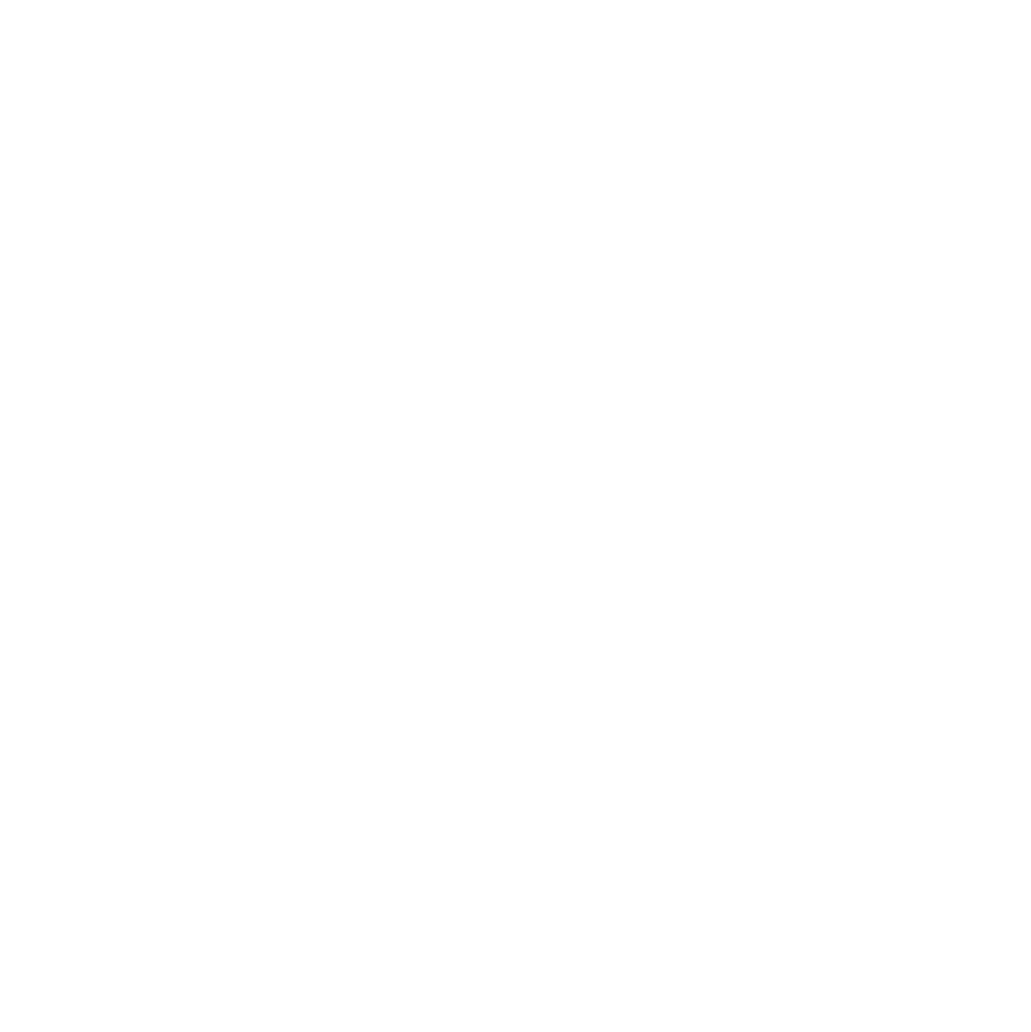
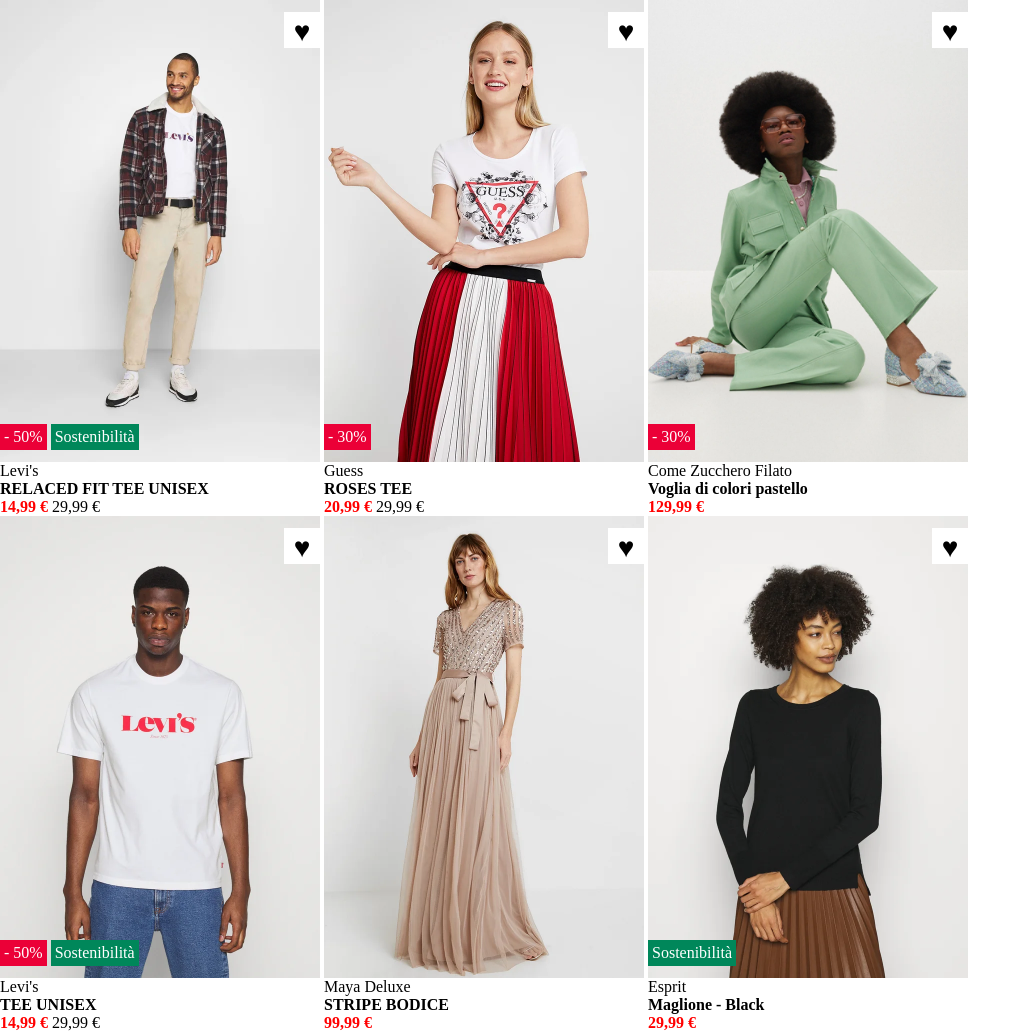
Before and after one commit to MirkOrlando/html-css-boolando, a plain HTML site: page index.html in a window 1280 px wide. Shown: the whole page, without its empty margins (0-1031 px from the left). Before the commit the page ends 800 px from the top, so only its background shows below. Drawn offline with Linux system fonts and the light colour scheme.

Commit message:
created #site-main

```diff
--- a/css/style.css
+++ b/css/style.css
@@ -1,9 +1,100 @@
 /*
 bg-discount: #EB0037;
-bg-sostenibility: #00875A;
-color-discounted-price: #FF0000;
+bg-sustainability: #00875A;
+color-price: #FF0000;
 */
+
+/* utility */
+
+:root {
+    --color-text: black;
+    --bgcolor-discount: #EB0037;
+    --bgcolor-sustainability: #00875A;
+    --color-badge: white;
+    --bgcolor-like: white;
+    --color-price: #FF0000;
+}
+
+.relative {
+    position: relative;
+}
+
+.hover{
+    display: none;
+}
 
 /* common */
 
+* {
+    margin: 0;
+    padding: 0;
+    box-sizing: border-box;
+}
+
+body {
+    color:var(--color-text);
+}
+
+#site-main {
+    width: 1200px;
+}
+
 /* #site-main */
+
+.container.product {
+    display: inline-block;
+}
+
+.image.product, .image.hover, .container.image.relative {
+    width: 320px;
+    height: 462px;
+}
+
+.badge.discount, .badge.sustainability  {
+    display: inline-block;
+    color: var(--color-badge);
+    padding: 0.25rem;
+    font-size: 1rem;
+}
+
+.badge.discount {
+    background-color: var(--bgcolor-discount);
+}
+
+.badge.sustainability {
+    background-color: var(--bgcolor-sustainability);
+}
+
+.like {
+    background-color: var(--bgcolor-like);
+    padding: 0.25rem;
+    font-size: 1.75rem;
+    position: absolute;
+    top: 0.75rem;
+    right: 0;
+    height: 2.25rem;
+    width: 2.25rem;
+    text-align: center;
+}
+
+.container.badge {
+    position: absolute;
+    left: 0;
+    bottom: 0.75rem;
+}
+
+.price {
+    color: var(--color-price);
+}
+
+.old-price {
+    color: var(--color-text);
+}
+
+.container.product:hover .image.product {
+    display: none;
+}
+
+.container.product:hover .image.hover{
+    display: inline-block;
+}
--- a/index.html
+++ b/index.html
@@ -10,7 +10,123 @@
 <body>
 
     <main id="site-main">
-        <div class="product"></div>
+
+        <div class="container product">
+            <div class="container image relative">
+                <img class="image product" src="./img/1.webp" alt="">
+                <img class="image hover" src="./img/1b.webp" alt="">
+
+                <div class="container badge">
+                    <div class="badge discount">- 50%</div>
+                    <div class="badge sustainability">Sostenibilità</div>
+                </div>
+                <!-- /.container.badge -->
+
+                <div class="like">&hearts;</div>
+            </div>
+            <!-- /container.image.relative -->
+
+            <div class="brand">Levi's</div>
+            <div class="name"><strong>RELACED FIT TEE UNISEX</strong></div>
+            <div class="price"><strong>14,99 €</strong> <span class="old-price">29,99 €</span></div>
+        </div>
+        <!-- /.container.product -->
+
+        <div class="container product">
+            <div class="container image relative">
+                <img class="image product" src="./img/2.webp" alt="">
+                <img class="image hover" src="./img/2b.webp" alt="">
+
+                <div class="container badge">
+                    <div class="badge discount">- 30%</div>
+                </div>
+                <!-- /.container.badge -->
+
+                <div class="like">&hearts;</div>
+            </div>
+            <!-- /container.image.relative -->
+
+            <div class="brand">Guess</div>
+            <div class="name"><strong>ROSES TEE</strong></div>
+            <div class="price"><strong>20,99 €</strong> <span class="old-price">29,99 €</span></div>
+        </div>
+        <!-- /.container.product -->
+
+        <div class="container product">
+            <div class="container image relative">
+                <img class="image product" src="./img/3.webp" alt="">
+                <img class="image hover" src="./img/3b.webp" alt="">
+
+                <div class="container badge">
+                    <div class="badge discount">- 30%</div>
+                </div>
+                <!-- /.container.badge -->
+
+                <div class="like">&hearts;</div>
+            </div>
+            <!-- /container.image.relative -->
+
+            <div class="brand">Come Zucchero Filato</div>
+            <div class="name"><strong>Voglia di colori pastello</strong></div>
+            <div class="price"><strong>129,99 €</strong></div>
+        </div>
+        <!-- /.container.product -->
+
+        <div class="container product">
+            <div class="container image relative">
+                <img class="image product" src="./img/4.webp" alt="">
+                <img class="image hover" src="./img/4b.webp" alt="">
+
+                <div class="container badge">
+                    <div class="badge discount">- 50%</div>
+                    <div class="badge sustainability">Sostenibilità</div>
+                </div>
+                <!-- /.container.badge -->
+
+                <div class="like">&hearts;</div>
+            </div>
+            <!-- /container.image.relative -->
+
+            <div class="brand">Levi's</div>
+            <div class="name"><strong>TEE UNISEX</strong></div>
+            <div class="price"><strong>14,99 €</strong> <span class="old-price">29,99 €</span></div>
+        </div>
+        <!-- /.container.product -->
+
+        <div class="container product">
+            <div class="container image relative">
+                <img class="image product" src="./img/5.webp" alt="">
+                <img class="image hover" src="./img/5b.webp" alt="">
+                <div class="like">&hearts;</div>
+            </div>
+            <!-- /container.image.relative -->
+
+            <div class="brand">Maya Deluxe</div>
+            <div class="name"><strong>STRIPE BODICE</strong></div>
+            <div class="price"><strong>99,99 €</strong></div>
+        </div>
+        <!-- /.container.product -->
+
+        <div class="container product">
+            <div class="container image relative">
+                <img class="image product" src="./img/6.webp" alt="">
+                <img class="image hover" src="./img/6b.webp" alt="">
+
+                <div class="container badge">
+                    <div class="badge sustainability">Sostenibilità</div>
+                </div>
+                <!-- /.container.badge -->
+
+                <div class="like">&hearts;</div>
+            </div>
+            <!-- /container.image.relative -->
+
+            <div class="brand">Esprit</div>
+            <div class="name"><strong>Maglione - Black</strong></div>
+            <div class="price"><strong>29,99 €</strong></div>
+        </div>
+        <!-- /.container.product -->
+
     </main>
     <!-- /#site-main -->
 
```
